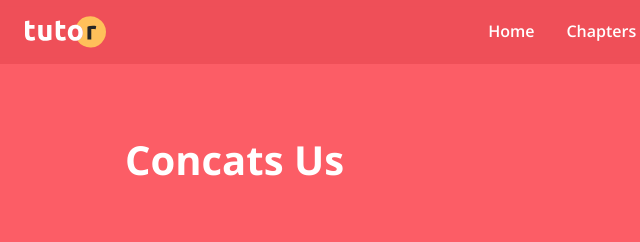
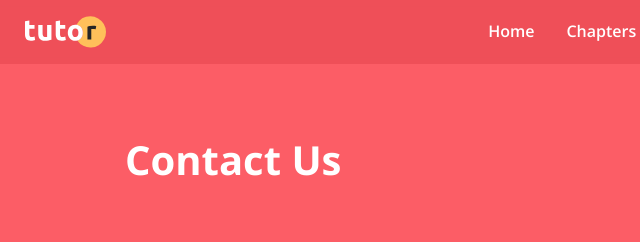
Before and after one commit to 007Kasper/Tutor-website, a plain HTML site: page contact.html in a window 1280 px wide. Shown: the top 242 px of the page, 47-687 px from the left. Drawn offline with nearby package versions, Linux system fonts and the light colour scheme.

Commit message:
Fixed h1 at contact page

```diff
--- a/contact.html
+++ b/contact.html
@@ -108,7 +108,7 @@
 
     <header class="inner-header">
       <div class="container-sm">
-        <h1>Concats Us</h1>
+        <h1>Contact Us</h1>
       </div>
     </header>
 
```
